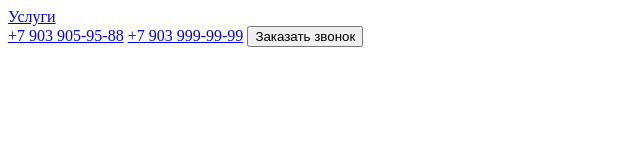
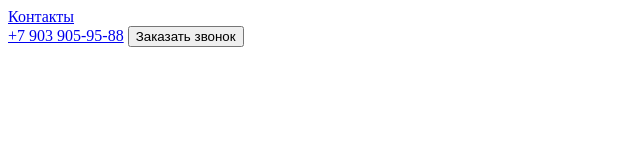
Before and after one commit to EvgenyYakovets/special-app, a plain HTML site: page index.html in a window 1280 px wide. Shown: the whole page, without its empty margins (0-640 px from the left). Drawn offline with Linux system fonts and the light colour scheme.

Commit message:
script removed from index.html

```diff
--- a/index.html
+++ b/index.html
@@ -5,16 +5,14 @@
     <meta http-equiv='X-UA-Compatible' content='IE=edge'>
     <title>Смарт-Экспресс — сайт находится в разработке</title>
     <meta name='viewport' content='width=device-width, initial-scale=1'>
-    <script src='js/jquery-3.6.0.min.js'></script>
 </head>
 <body>
     <header>
         <nav>
-            <a href="#services">Услуги</a>
+            <a href="#contacts">Контакты</a>
         </nav>
         <div>
             <a href="tel:+79039059588">+7 903 905-95-88</a>
-            <a href="tel:+965465465">+7 903 999-99-99</a>
             <button>Заказать звонок</button>
         </div>
     </header>
```
